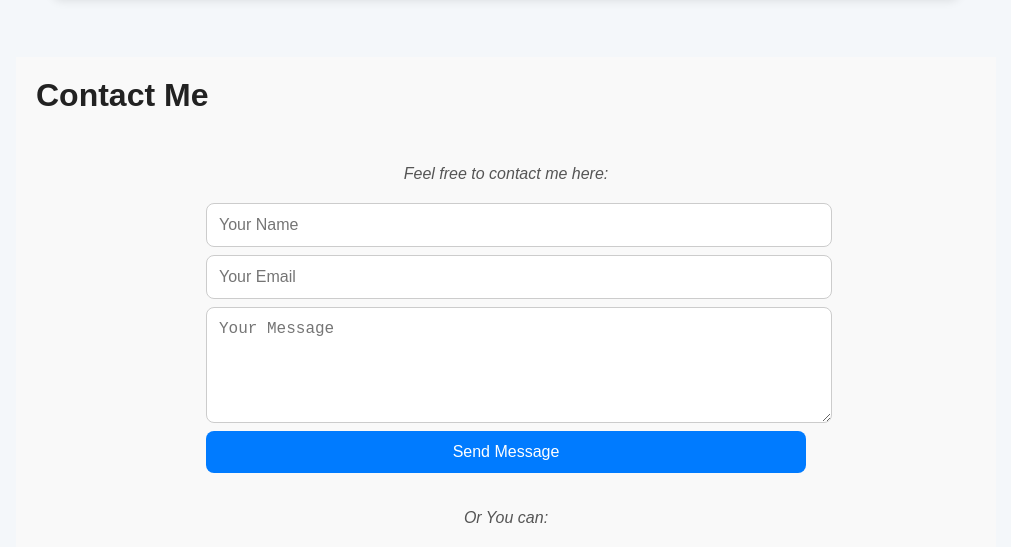
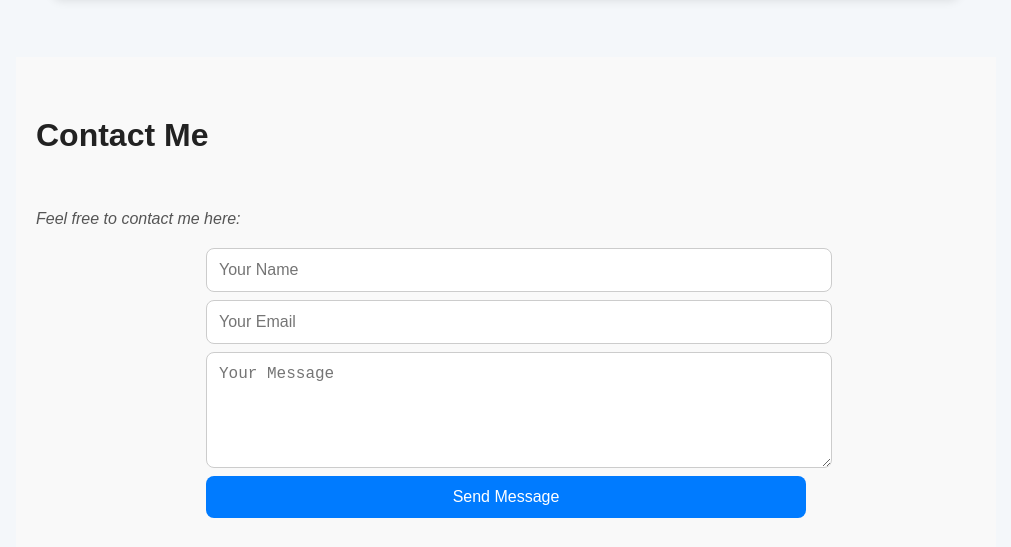
Before and after one commit to Clivez12/My-Portfolio, a plain HTML site: page index.html in a window 1280 px wide. Shown: the part 1967-2514 px from the top of the page, without its empty margins (254-1265 px from the left). Drawn offline with Linux system fonts and the light colour scheme.

Commit message:
Left-align Contact section and contact form

```diff
--- a/Assests/Styles/style.css
+++ b/Assests/Styles/style.css
@@ -241,7 +241,15 @@ main {
     color: #222;
     text-align: left;
     padding-top: 20p;
-    margin-bottom: 1rem;
+    margin-bottom: 1px;
+}
+
+.or-text1 {
+    margin: 2rem 0 1rem;
+    color: #555;
+    text-align: left;
+    font-style: italic;
+    padding-top: 20px;
 }
 
 .contact-form {
@@ -285,14 +293,6 @@ main {
     transform: translateY(-2px);
 }
 
-.or-text1 {
-    margin: 2rem 0 1rem;
-    color: #555;
-    text-align: center;
-    font-style: italic;
-    padding-top: 15px;
-}
-
 .or-text {
     margin: 2rem 0 1rem;
     color: #555;
@@ -300,18 +300,6 @@ main {
 }
 
 /* ---------- CONTACT SECTION ---------- */
-.contact {
-    background: #f9f9f9;
-    padding: 60px 20px;
-    text-align: center;
-    padding-top: 20px;
-}
-
-.contact h2 {
-    font-size: 2rem;
-    color: #222;
-    margin-bottom: 1rem;
-}
 
 .contact-form {
     max-width: 600px;
--- a/index.html
+++ b/index.html
@@ -70,7 +70,7 @@
             <ul>
                 <li><strong>Front-End Development:</strong> Crafting engaging, responsive, and accessible web interfaces.</li>
                 <li><strong>Cybersecurity:</strong> Certified ethical hacker (CEH); experienced in securing networks and digital assets.</li>
-                <li><strong>Entrepreneurship:</strong> Founder of Kedi Healthcare Company and Onpassive, building innovative solutions.</li>
+                <li><strong>Entrepreneurship:</strong> Foundership position wint Onpassive and affiliated with Kedi Healthcare Company, building innovative solutions.</li>
                 <li><strong>Data & AI:</strong> Experience in machine learning and computer vision projects.</li>
                 <li><strong>Blockchain & Crypto:</strong> Active investor and explorer of blockchain technologies.</li>
             </ul>
@@ -132,7 +132,7 @@
             <h2>Projects</h2>
 
            <div class="project-card">
-                <h3>My Major Projects</h3>
+                <h3>Some of Major Projects Include: </h3>
                 <ul class="project-list">
                     <li>
                         <strong>Portfolio Website:</strong>
```
